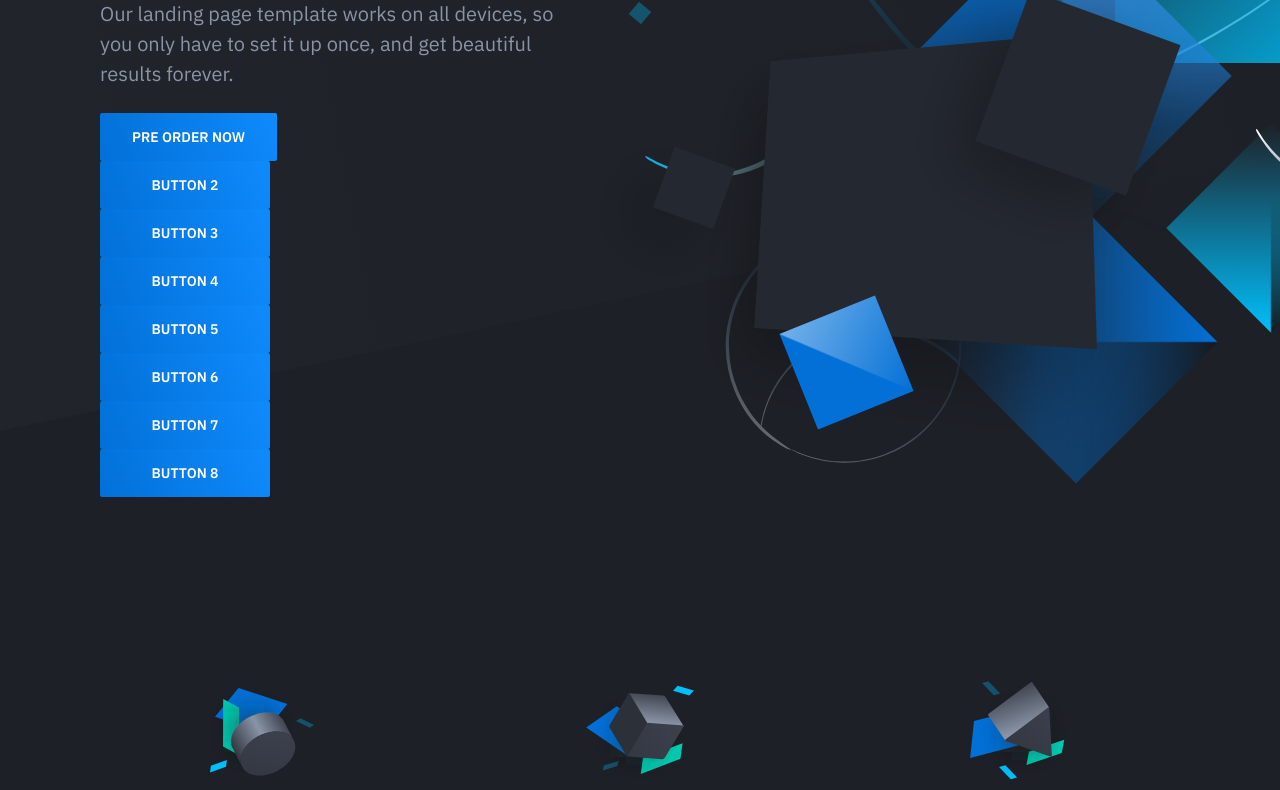
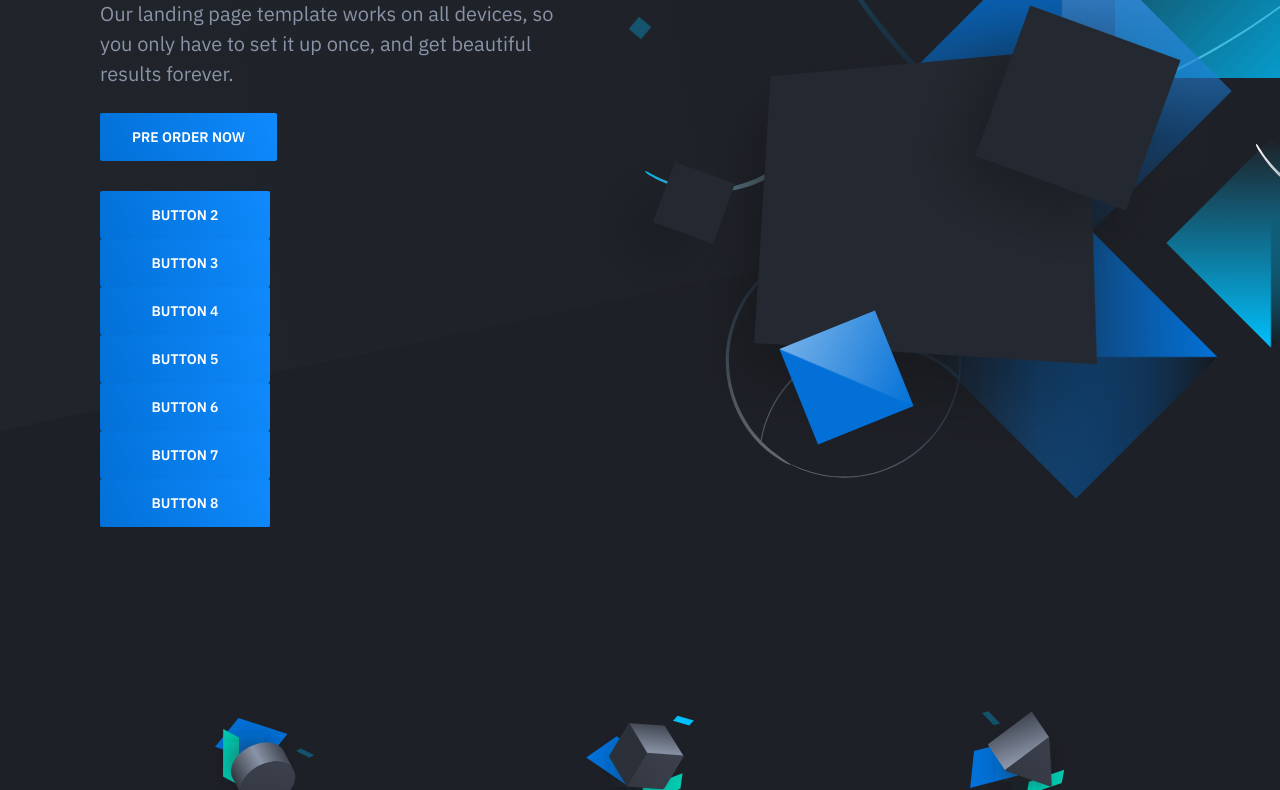
Before and after one commit to doroty1998/landingdm2021, a plain HTML site: page index.html in a window 1280 px wide. Shown: the part 269-1059 px from the top of the page. Drawn offline with nearby package versions, Linux system fonts and the light colour scheme.

Commit message:
Update index.html

```diff
--- a/index.html
+++ b/index.html
@@ -48,7 +48,7 @@ height="0" width="0" style="display:none;visibility:hidden"></iframe></noscript>
                             <h1 class="hero-title mt-0">Landing template for startups</h1>
                             <p class="hero-paragraph">Our landing page template works on all devices, so you only have
                                 to set it up once, and get beautiful results forever.</p>
-                            <div class="hero-cta"><a class="button button-primary" href="preorder.html">Pre order now</a></div>
+                            <div class="hero-cta"><a class="button button-primary" href="preorder.html">Pre order now</a></div><br>
                             <div class="hero-cta"><a class="button button-primary" href="preorder.html">Button 2</a></div>
                             <div class="hero-cta"><a class="button button-primary" href="preorder.html">Button 3</a></div>
                             <div class="hero-cta"><a class="button button-primary" href="preorder.html">Button 4</a></div>
```
